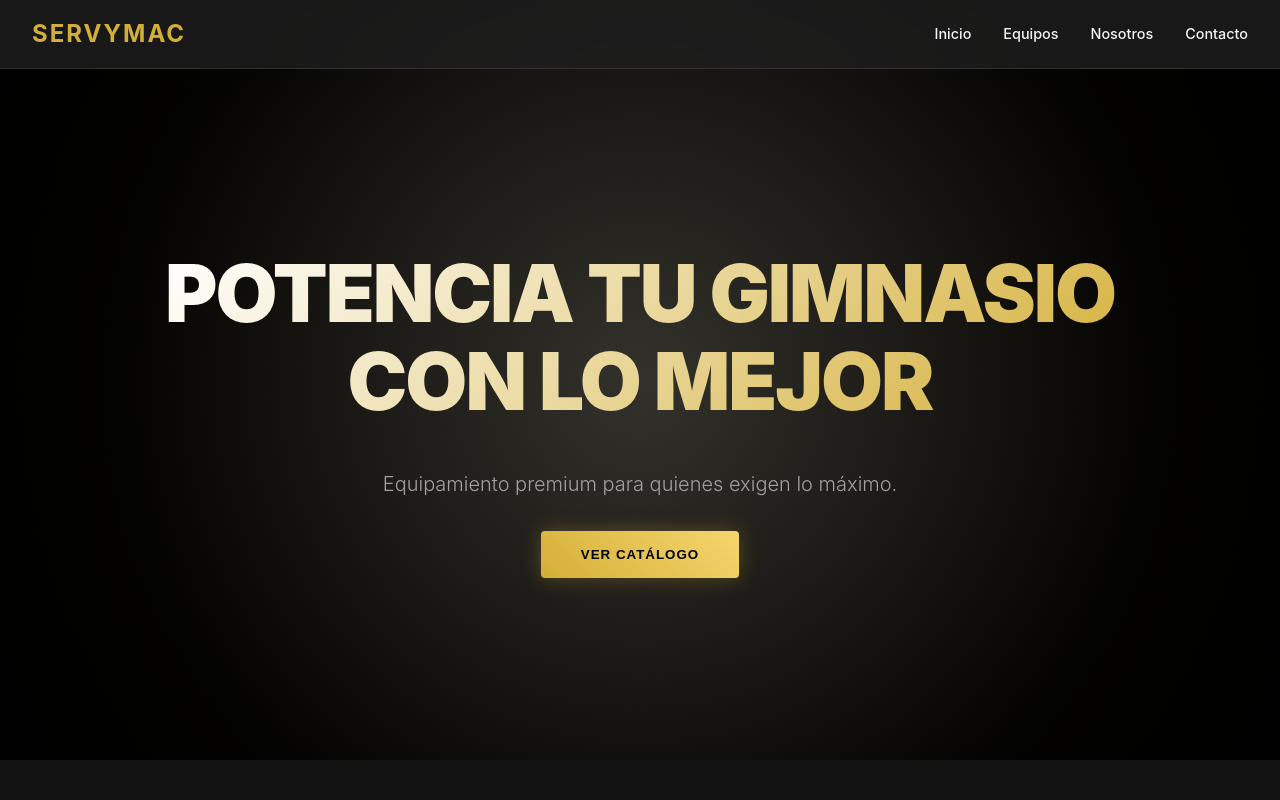
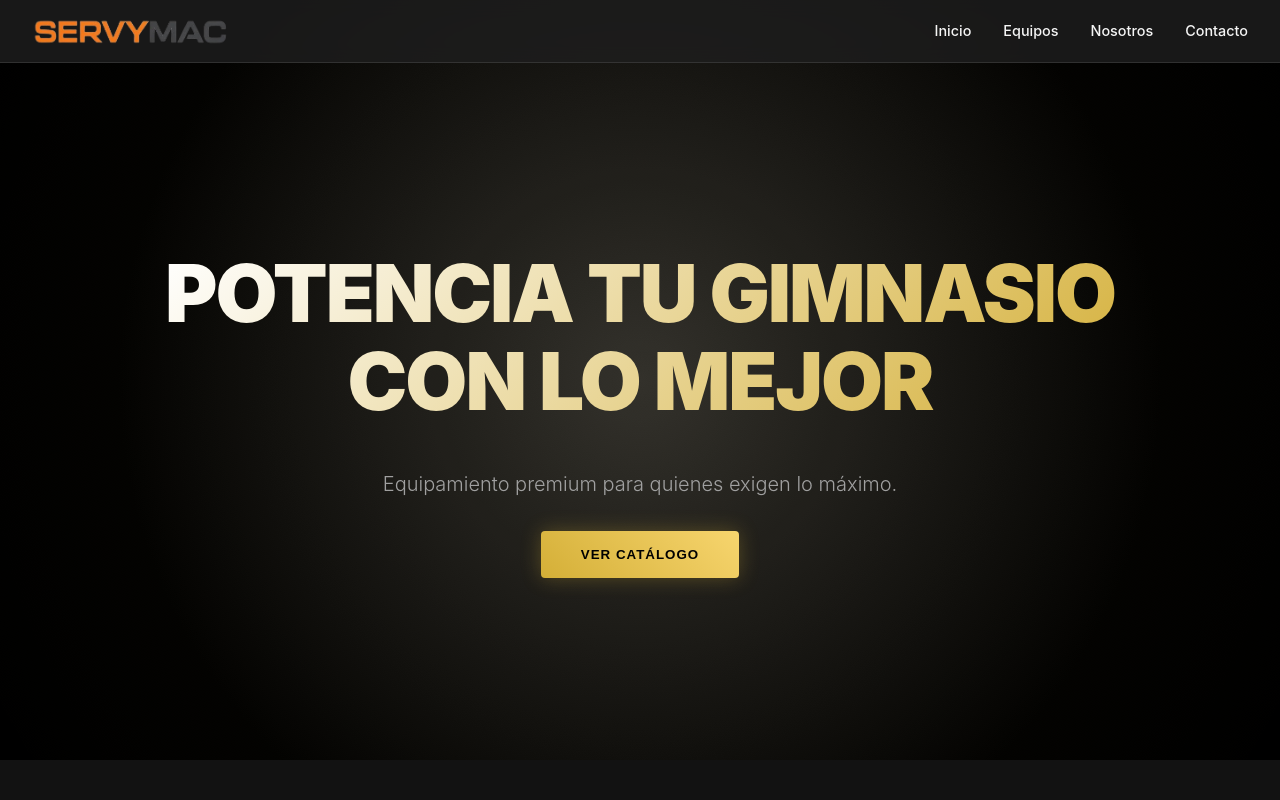
Before and after one commit to IvanTeves/ServiMac, a React (Vite) app: page / in a window 1280 px wide. Shown: the top 800 px of the page. Built offline with nearby package versions, Linux system fonts and the light colour scheme.

Commit message:
se agrega logo

```diff
--- a/src/components/LandingPage/LandingPage.jsx
+++ b/src/components/LandingPage/LandingPage.jsx
@@ -1,10 +1,11 @@
 import React from 'react';
 import styles from './styles.module.css';
 import { machines } from '../../data/machines';
+import logo from '../../assets/logo-servymac-sin-fondo.png';
 
 const Header = () => (
   <header className={styles.header}>
-    <div className={styles.logo}>SERVYMAC</div>
+    <img src={logo} alt="Logo"  style={{width:'200px'}} />
     <nav className={styles.nav}>
       <a className={styles.navLink} href="#hero">Inicio</a>
       <a className={styles.navLink} href="#machines">Equipos</a>
```
Also changed, not shown: src/assets/logo-servymac-sin-fondo.png (added).
